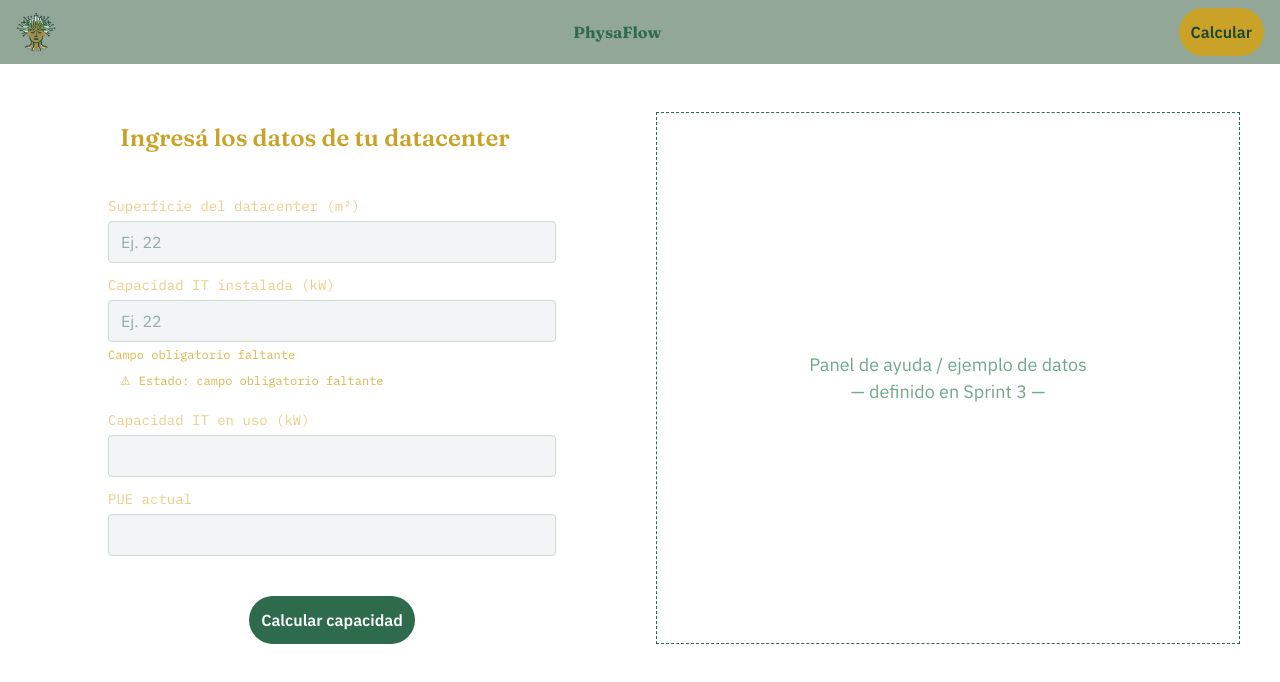
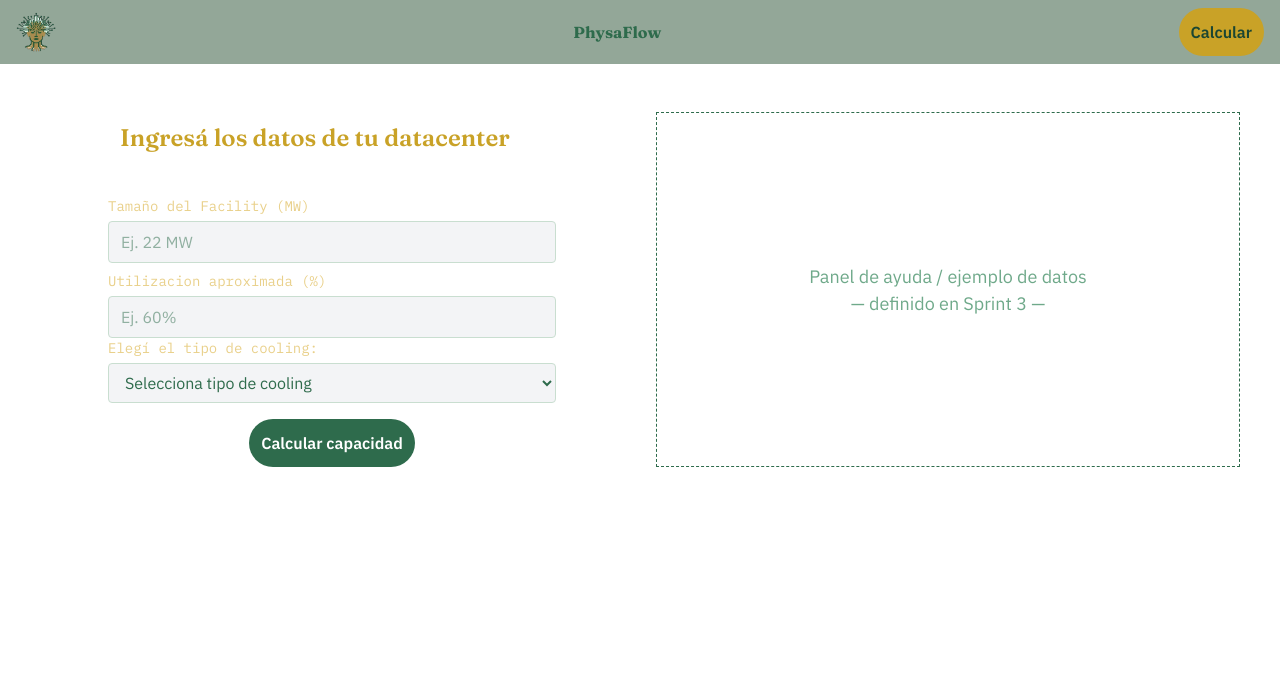
Before and after one commit to No-Country-simulation/-S07-26-Team-12-PhysaFlow, a React (Vite) app in the folder frontend/: page /form in a window 1280 px wide. Shown: the top 682 px of the page. Built offline with nearby package versions, Linux system fonts and the light colour scheme.

Commit message:
ft-ipdateform: Form functionality added, errors verification, submit

```diff
--- a/frontend/src/components/calculator/CalculatorForm.jsx
+++ b/frontend/src/components/calculator/CalculatorForm.jsx
@@ -1,48 +1,141 @@
+import { useState } from "react";
 import RoundedButton from "../reusableComponents/RoundedButton";
 import Spacing from "../spacing/Spacing";
 import CalculatorInput from "./calculatorComponents/CalculatorInput";
 import ErrorMsg from "./calculatorComponents/ErrorMsg";
 
+const coolingOpt = [
+  { name: "Air", value: ["air"] },
+  { name: "Liquid", value: ["liquid"] },
+  { name: "Imersion", value: ["imersion"] },
+  { name: "Air + Liquid", value: ["air", "liquid"] },
+  { name: "Air + Imersion", value: ["air", "imersion"] },
+  { name: "Liquid + Imersion", value: ["liquid", "imersion"] },
+  { name: "Air + Liquid + Imersion", value: ["air", "liquid", "imersion"] },
+];
 
 export default function CalculatorForm() {
+
+  const [size, setSize] = useState("");
+  const [usage, setUsage] = useState("");
+  const [coolingOption, setCoolingOption] = useState("");
+  const [errors, setErrors] = useState({});
+
+
+  const validateForm = () => {
+    const newErrors = {};
+
+    if (size === "") {
+      newErrors.size = "El tamaño del facility es obligatorio";
+    } else if (Number(size) <= 0) {
+      newErrors.size = "El tamaño debe ser mayor a 0";
+    }
+
+    if (usage === "") {
+      newErrors.usage = "La utilización es obligatoria";
+    } else if (Number(usage) < 0 || Number(usage) > 100) {
+      newErrors.usage = "La utilización debe estar entre 0 y 100";
+    }
+
+    if (coolingOption === "") {
+      newErrors.cooling = "Selecciona un tipo de cooling";
+    }
+
+    setErrors(newErrors);
+
+    return Object.keys(newErrors).length === 0;
+  };
+
+  const handleSubmit = async(e) => {
+    e.preventDefault();
+    const isValid = validateForm();
+    if (!isValid) {
+      return;
+    }
+    const selectedCooling = coolingOpt.find(
+      (item) => item.name === coolingOption,
+    );
+
+
+    try{await ""}catch (error){ console.log("error:", error)}finally{
+      setSize("")
+      setUsage("")
+      setCoolingOption("")
+    }
+
+    console.log("Cooling:", selectedCooling, size, usage);
+    console.log("values:", selectedCooling?.value);
+  };
+
   return (
-    <form className="flex flex-col gap-3 w-full max-w-md justify-center ">
-      <h2 className="display-h2 px-3 py-2">Ingresá los datos de tu datacenter</h2>
-
+    <div className="flex flex-col gap-3 w-full max-w-md justify-center ">
+      <h2 className="display-h2 px-3 py-2">
+        Ingresá los datos de tu datacenter
+      </h2>
       <Spacing size="xs" />
-
+      <form onSubmit={handleSubmit}>
         <CalculatorInput
-        label="Superficie del datacenter (m²)"
-        name="superficie"
-        placeholder="Ej. 22"
+          name="facility_size_mw"
+          label="Tamaño del Facility (MW)"
+          type="number"
+          value={size}
+          onChange={(e) => setSize(e.target.value)}
+          placeholder="Ej. 22 MW"
+          hasError={Boolean(errors.size)}
+          errorMessage={errors.size}
+        />
+        <Spacing size="xs" />
+        <CalculatorInput
+          name="utilization_percentage"
+          label="Utilizacion aproximada (%)"
+          type="number"
+          min="0"
+          max="100"
+          value={usage}
+          onChange={(e) => setUsage(e.target.value)}
+          placeholder="Ej. 60%"
+          hasError={Boolean(errors.usage)}
+          errorMessage={errors.usage}
         />
 
-      <div className="flex flex-col">
-        <CalculatorInput
-          label="Capacidad IT instalada (kW)"
-          name="capacidadInstalada"
-          hasError={true}
-          placeholder="Ej. 22"
-        />
-        {/* Estado de error asociado a este campo, como en la captura */}
-        <ErrorMsg visible={true} />
+        <div className="flex flex-col gap-1 w-full ">
+          <label className="label-eyebrow">Elegí el tipo de cooling:</label>
+          <select
+            name="cooling_type"
+            className={`w-full px-3 py-2 bg-gray-100 rounded border ${
+              errors.cooling ? "border-red-500" : "border-green-lightest"
+            }`}
+            value={coolingOption}
+            onChange={(e) => {
+              setCoolingOption(e.target.value);
+            }}
+          >
+            <option value="">Selecciona tipo de cooling</option>
+            {coolingOpt.map((item) => {
+              return (
+                <option key={item.name} value={item.name}>
+                  {item.name}{" "}
+                </option>
+              );
+            })}
+          </select>
+          {errors.cooling && (
+            <span className="data-small text-red-500">
+              {errors.cooling}
+            </span>
+          )}
         </div>
-
-      <CalculatorInput
-        label="Capacidad IT en uso (kW)"
-        name="capacidadEnUso"
-      />
-
-      <CalculatorInput
-        label="PUE actual"
-        name="pueActual"
-      />
 
         <Spacing size="lg" />
         <div className="flex justify-center">
-        <RoundedButton color="green" text="Calcular capacidad"/>
+          <RoundedButton
+            color="green"
+            text="Calcular capacidad"
+            type="submit"
+            onClick={handleSubmit}
+          />
         </div>
-
       </form>
+    </div>
   );
 }
--- a/frontend/src/components/calculator/calculatorComponents/CalculatorInput.jsx
+++ b/frontend/src/components/calculator/calculatorComponents/CalculatorInput.jsx
@@ -2,8 +2,11 @@ export default function CalculatorInput({
   label,
   name,
   type,
-  placeholder ,
-  hasError
+  placeholder,
+  hasError,
+  errorMessage,
+  value,
+  onChange,
 }) {
   return (
     <div className="flex flex-col gap-1 w-full ">
@@ -12,17 +15,23 @@ export default function CalculatorInput({
       </label>
 
       <input
-        id={name}
         name={name}
         type={type}
+        value={value}
+        onChange={onChange}
         placeholder={placeholder}
-        className="w-full px-3 py-2 bg-gray-100 rounded border border-green-lightest "
+        className={`w-full px-3 py-2 bg-gray-100 rounded border ${hasError ? "border-red-500" :"border-green-lightest"} `}
         // value, onChange, etc. se conectan más adelante
       />
 
       {/* Placeholder estático del estado de error individual del campo (opcional) */}
       {hasError && (
-        <span className="data-small">Campo obligatorio faltante</span>
+        <div className="w-full px-3 py-2 flex items-center gap-2">
+          <span aria-hidden="true" className="data-small">
+            ⚠
+          </span>
+          <p className="data-small">{errorMessage}</p>
+        </div>
       )}
     </div>
   );
--- a/frontend/src/components/calculator/calculatorComponents/ErrorMsg.jsx
+++ /dev/null
@@ -1,13 +0,0 @@
-export default function ErrorMsg({
-  visible = true,
-  message = "Estado: campo obligatorio faltante",
-}) {
-  if (!visible) return null;
-
-  return (
-    <div className="w-full px-3 py-2 flex items-center gap-2">
-      <span aria-hidden="true" className="data-small">⚠</span>
-      <p className="data-small">{message}</p>
-    </div>
-  );
-}
--- a/frontend/src/components/reusableComponents/RoundedButton.jsx
+++ b/frontend/src/components/reusableComponents/RoundedButton.jsx
@@ -1,11 +1,11 @@
-export default function RoundedButton({onClick, text, color}) {
+export default function RoundedButton({onClick, text, color, type}) {
     const buttonStyle = {
         green:"bg-green-dark text-white",
         gold:"bg-gold-dark text-green-darker",
         white:"bg-white text-green-dark"
     }
     return (
-        <div className={`${buttonStyle[color]} p-3 rounded-full max-w-xs text-center font-semibold`} onClick={onClick}>
+        <div className={`${buttonStyle[color]} p-3 rounded-full max-w-xs text-center font-semibold`} onClick={onClick} type={type}>
             {text}
         </div>
     )
--- a/frontend/src/pages/CalculatorFormPage.jsx
+++ b/frontend/src/pages/CalculatorFormPage.jsx
@@ -23,6 +23,7 @@ export default function CalculatorFormPage() {
           } flex justify-center items-center `}
         >
           <CalculatorForm />
+
         </section>
 
         {(isMobile || isTablet) && <Spacing />}
```
Lines whose indentation alone changed are shown as unchanged.
